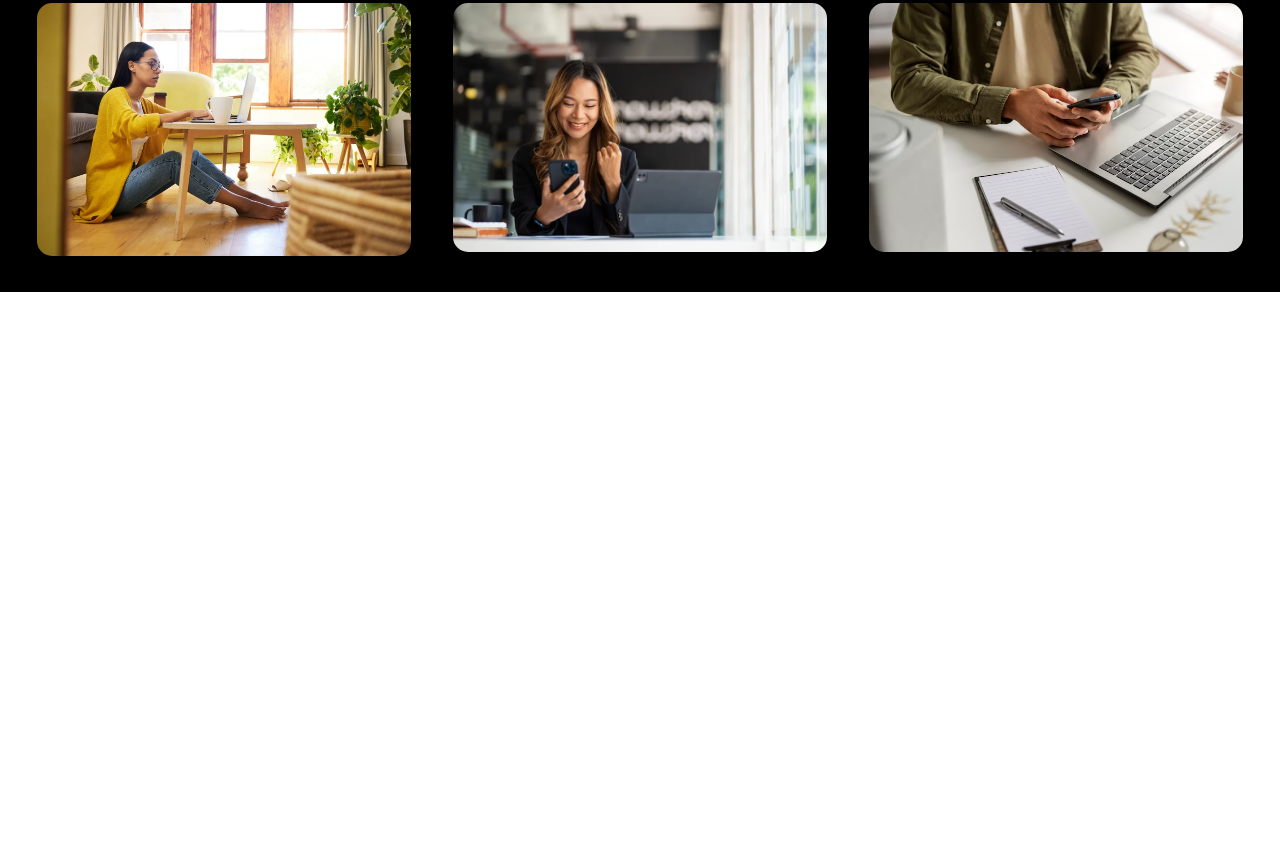
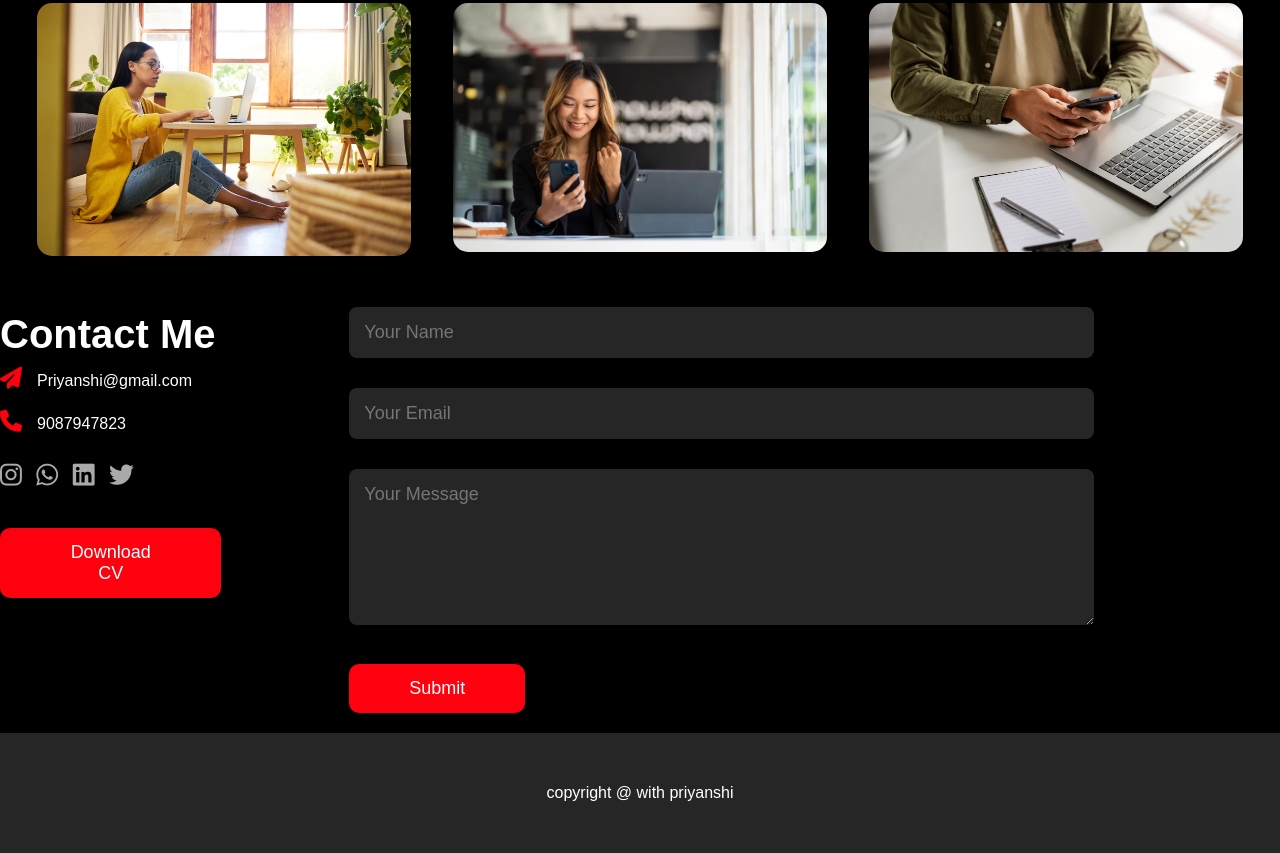
Before and after one commit to CodeByPriyanshi/portfolio, a plain HTML site: page index.html in a window 1280 px wide. Shown: the part 1900-2753 px from the top of the page. Before the commit the page ends 2192 px from the top, so only its background shows below. Drawn offline with Linux system fonts and the light colour scheme.

Commit message:
codeupdate

```diff
--- a/index.html
+++ b/index.html
@@ -5,6 +5,7 @@
     <meta name="viewport" content="width=device-width, initial-scale=1.0">
     <title>Portfolio</title>
     <link rel="stylesheet" href="style.css">
+    <link rel="stylesheet" href="https://cdnjs.cloudflare.com/ajax/libs/font-awesome/6.7.2/css/all.min.css" integrity="sha512-Evv84Mr4kqVGRNSgIGL/F/aIDqQb7xQ2vcrdIwxfjThSH8CSR7PBEakCr51Ck+w+/U6swU2Im1vVX0SVk9ABhg==" crossorigin="anonymous" referrerpolicy="no-referrer" />
 </head>
 <body>
   <header>
@@ -17,7 +18,7 @@
                 <a href="#About">About</a>
                 <a href="#mywork">My work</a>
                 <a href="#myservice">Services</a>
-                <a href="#">Contact me</a>
+                <a href="#contactme">Contact me</a>
             </div>
         </div>
     </nav>
@@ -96,6 +97,35 @@
         </div>
     </div>
   </div>
+  <div id="contactme">
+    <div class="contact-details">
+        <div class="left-details">
+            <h1>Contact Me</h1>
+            <p><i class="fa-solid fa-paper-plane"></i>Priyanshi@gmail.com</p>
+            <p><i class="fa-solid fa-phone"></i>9087947823</p>
+            <div class="icons">
+                <i class="fa-brands fa-instagram"></i>
+                <i class="fa-brands fa-whatsapp"></i>
+                <i class="fa-brands fa-linkedin"></i>
+                <i class="fa-brands fa-twitter"></i>
+            </div>
+            <a href="#resume.pdf" download><button class="btn2">Download CV</button></a>
+        </div>
+        <div class="right-details">
+            <form>
+                <input type="text" placeholder="Your Name"required>
+                <input type="email" placeholder="Your Email"required>
+                <textarea name="Message" rows="6" placeholder="Your Message"></textarea>
+                <button class="btn2">Submit</button>
+            </form>
+        </div>
+    </div>
+  </div>
+  <footer>
+    <div class="footer">
+        <p>copyright @ with priyanshi</p>
+    </div>
+  </footer>
   <script src="mind.js"></script>
 </body>
 </html>
--- a/style.css
+++ b/style.css
@@ -194,3 +194,71 @@ flex-basis: 20%;
 html{
     scroll-behavior:smooth;
 }
+.contact-details{
+    background: #000;
+    color: #fff;
+    display: flex;
+    justify-content: center;
+    gap: 10%;
+}
+.left-details{
+    margin-top: 20px;
+}
+.left-details h1{
+    font-size: 2.5rem;
+}
+.left-details p{
+    padding: 10px 0px;
+}
+.left-details p i{
+    color: #ff000f;
+    margin-right: 15px;
+    font-size: 22px;
+}
+.icons{
+    margin: 20px 0px;
+}
+.icons i{
+    font-size: 25px;
+    color: #aaa;
+    margin-right: 10px;
+    transition: 0.5s;
+}
+.icons i:hover{
+    transform: translateY(-10px);
+    color: #ff000f;
+}
+.right-details form{
+    width: 80%;
+}
+form input, textarea{
+    width: 100%;
+    border: 0;
+    outline: none;
+    background: #262626;
+    padding: 15px;
+    margin: 15px 0;
+    color: #fff;
+    border-radius: 8px;
+    font-size: 18px;
+}
+ .btn2{
+    padding: 14px 60px;
+    margin-top: 20px;
+    background: #ff000f;
+    color: #fff;
+    border-radius: 10px;
+    font-size: 18px;
+    outline: none;
+    border: none;
+    margin-bottom: 20px;
+}
+.footer{
+    height: 15vh;
+    width: 100%;
+    background: #262626;
+    color: #fff;
+    display: flex;
+    justify-content:center;
+    align-items:center ;
+}
```
Also changed, not shown: 1 other file.
